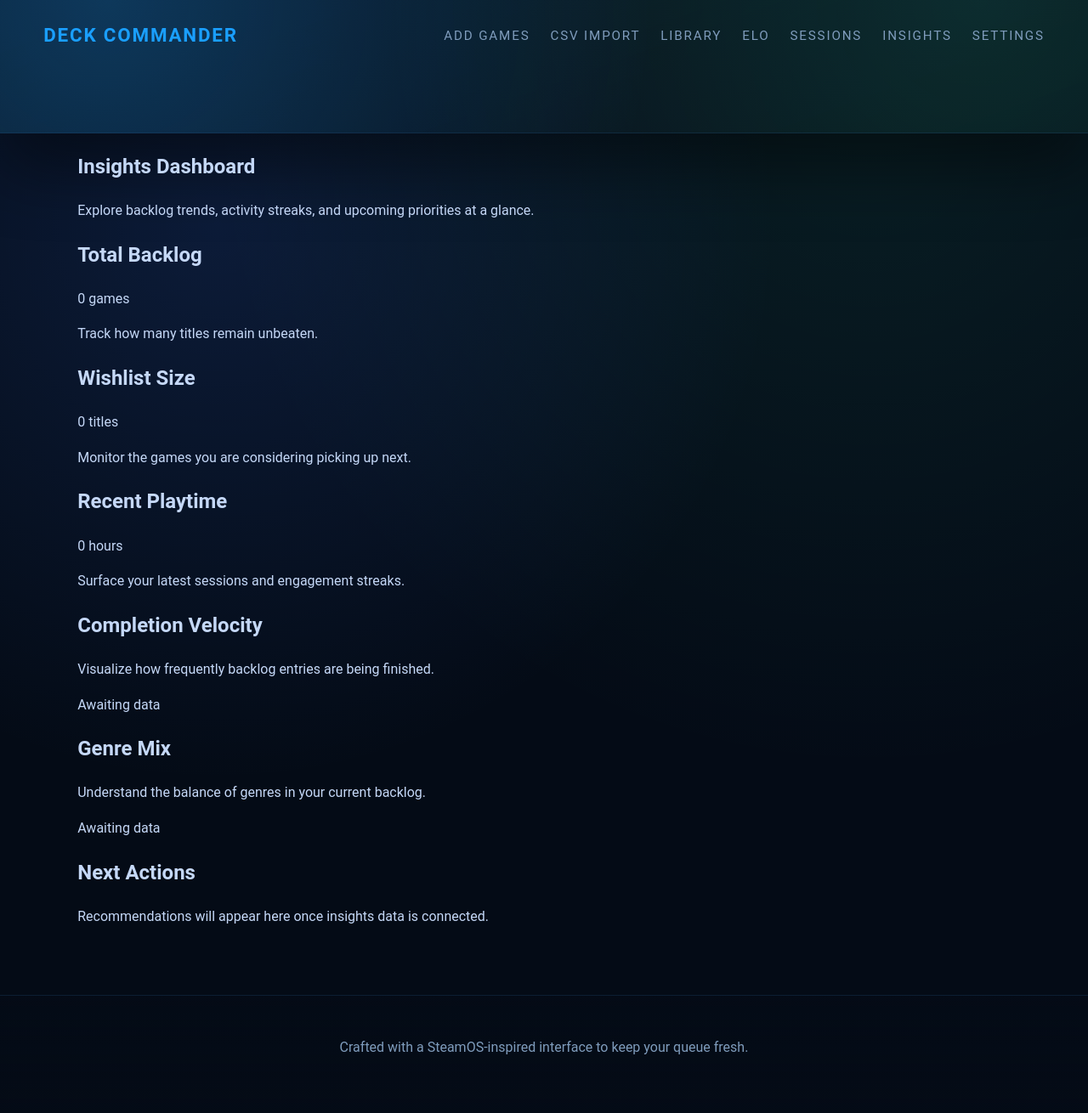
After one commit to pa816859-hue/psychic-dollop, a Flask app: page /insights in a window 1280 px wide. The commit adds this page. Shown: the whole page at 85% size. Run offline with Flask 3, Linux system fonts and the light colour scheme; some libraries are stand-ins or nearby versions.

Commit message:
Add insights dashboard skeleton

```diff
--- a/app/routes.py
+++ b/app/routes.py
@@ -79,6 +79,11 @@ def rankings_page():
 @bp.route("/sessions")
 def sessions_page():
     return render_template("sessions.html", page_id="sessions")
+
+
+@bp.route("/insights")
+def insights_page():
+    return render_template("insights.html", page_id="insights")
 
 
 @bp.route("/games/<int:game_id>")
--- a/app/static/app.js
+++ b/app/static/app.js
@@ -262,6 +262,21 @@ async function initWishlistCsvImportPage() {
       }
     }
   });
+}
+
+async function initInsightsPage() {
+  const root = document.querySelector("[data-insights-root]");
+  if (!root) return;
+
+  const placeholders = root.querySelectorAll("[data-placeholder-text]");
+  placeholders.forEach((element) => {
+    if (!element.textContent.trim()) {
+      element.textContent = element.dataset.placeholderText;
+    }
+  });
+
+  root.dataset.state = "initialized";
+  // Future insights data fetching and rendering will be handled here.
 }
 
 function createGameCard(game, { onDelete, onUpdate } = {}) {
@@ -1566,6 +1581,7 @@ async function bootstrap() {
     initLibraryPage(),
     initRankingsPage(),
     initSessionsPage(),
+    initInsightsPage(),
     initSettingsPage(),
   ]);
 }
--- a/app/templates/base.html
+++ b/app/templates/base.html
@@ -17,6 +17,7 @@
           <li><a href="{{ url_for('core.library_page') }}">Library</a></li>
           <li><a href="{{ url_for('core.rankings_page') }}">ELO</a></li>
           <li><a href="{{ url_for('core.sessions_page') }}">Sessions</a></li>
+          <li><a href="{{ url_for('core.insights_page') }}">Insights</a></li>
           <li><a href="{{ url_for('core.settings_page') }}">Settings</a></li>
         </ul>
       </nav>
--- /dev/null
+++ b/app/templates/insights.html
@@ -0,0 +1,57 @@
+{% extends "base.html" %}
+
+{% block title %}Insights · Game Backlog Companion{% endblock %}
+
+{% block content %}
+<section class="insights" data-insights-root>
+  <header class="insights__header">
+    <h1>Insights Dashboard</h1>
+    <p>Explore backlog trends, activity streaks, and upcoming priorities at a glance.</p>
+  </header>
+
+  <section class="insights__cards" aria-label="Key metrics">
+    <article class="insights-card" data-insights-metric="backlog" data-placeholder-text="Backlog total will appear here">
+      <h2>Total Backlog</h2>
+      <p class="insights-card__value" data-placeholder-text="0 games">0 games</p>
+      <p class="insights-card__meta">Track how many titles remain unbeaten.</p>
+    </article>
+
+    <article class="insights-card" data-insights-metric="wishlist" data-placeholder-text="Wishlist total will appear here">
+      <h2>Wishlist Size</h2>
+      <p class="insights-card__value" data-placeholder-text="0 titles">0 titles</p>
+      <p class="insights-card__meta">Monitor the games you are considering picking up next.</p>
+    </article>
+
+    <article class="insights-card" data-insights-metric="playtime" data-placeholder-text="Recent playtime will appear here">
+      <h2>Recent Playtime</h2>
+      <p class="insights-card__value" data-placeholder-text="0 hours">0 hours</p>
+      <p class="insights-card__meta">Surface your latest sessions and engagement streaks.</p>
+    </article>
+  </section>
+
+  <section class="insights__charts" aria-label="Trend visualizations">
+    <div class="insights-chart" data-insights-chart="completion" data-placeholder-text="Completion trends chart will render here">
+      <header>
+        <h2>Completion Velocity</h2>
+        <p>Visualize how frequently backlog entries are being finished.</p>
+      </header>
+      <div class="insights-chart__canvas" role="img" aria-label="Completion trends pending" data-placeholder-text="Awaiting data"></div>
+    </div>
+
+    <div class="insights-chart" data-insights-chart="genre" data-placeholder-text="Genre distribution chart will render here">
+      <header>
+        <h2>Genre Mix</h2>
+        <p>Understand the balance of genres in your current backlog.</p>
+      </header>
+      <div class="insights-chart__canvas" role="img" aria-label="Genre distribution pending" data-placeholder-text="Awaiting data"></div>
+    </div>
+  </section>
+
+  <section class="insights__notes" aria-label="Next actions">
+    <h2>Next Actions</h2>
+    <p data-placeholder-text="Actionable recommendations will appear here when insights are available.">
+      Recommendations will appear here once insights data is connected.
+    </p>
+  </section>
+</section>
+{% endblock %}
```
